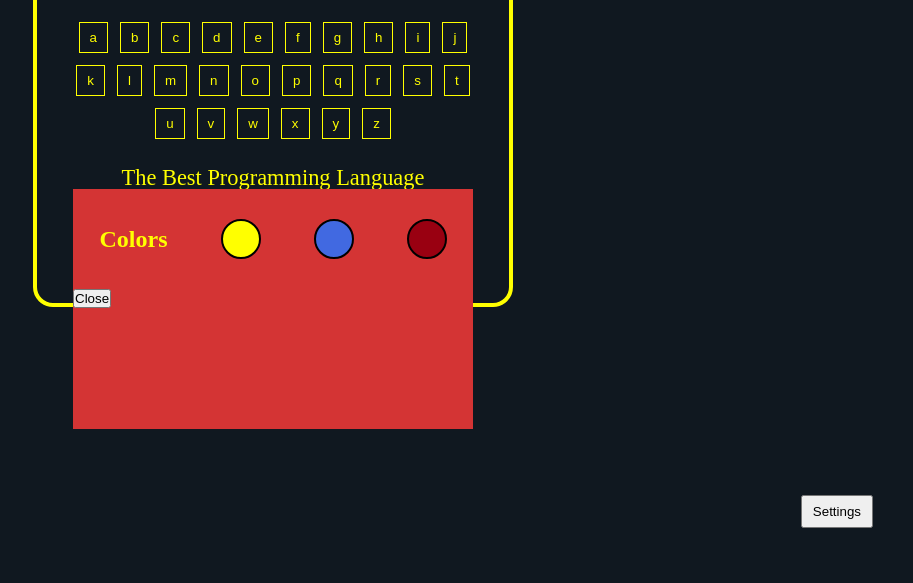
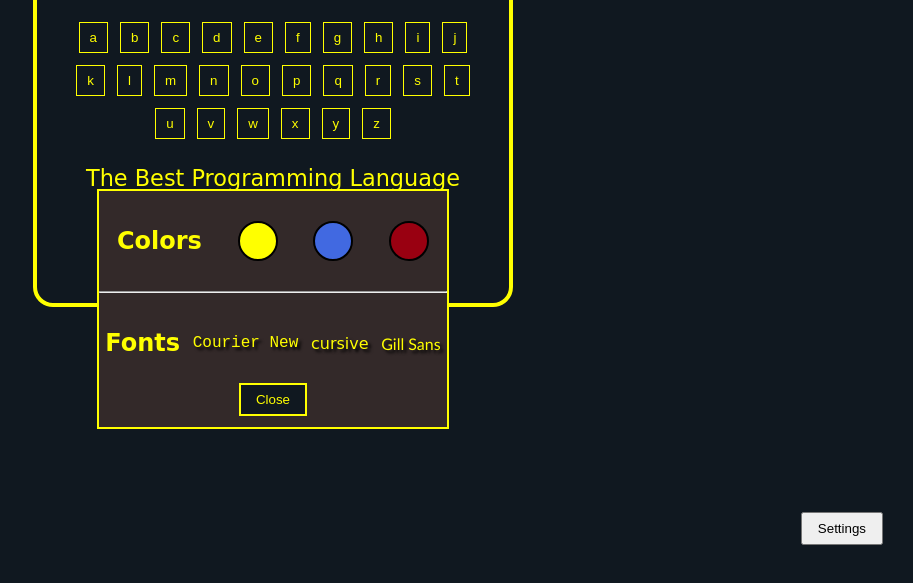
Before and after one commit to HasanKanaya/hangman, a plain HTML site: page index.html in a window 1280 px wide. Both pictures are taken after a click on the button "Settings". Shown: the part 205-788 px from the top of the page, without its empty margins (367-1280 px from the left). Drawn offline with Linux system fonts and the light colour scheme.

Commit message:
Added the font feature and local storage for both fonts and colors

```diff
--- a/index.html
+++ b/index.html
@@ -50,7 +50,16 @@
         <div data-color="royalblue" class="colorTwo"></div>
         <div data-color="white" class="colorThree"></div>
       </div>
-      <button class="closeSettings">Close</button>
+      <hr />
+      <div class="fonts">
+        <h2>Fonts</h2>
+        <div class="CourierNew">Courier New</div>
+        <div class="cursive">cursive</div>
+        <div class="GillSans">Gill Sans</div>
+      </div>
+      <div class="donothing">
+        <button class="closeSettings">Close</button>
+      </div>
     </div>
     <button class="settings">Settings</button>
     <script src="jquery-3.6.0.min.js"></script>
--- a/script.js
+++ b/script.js
@@ -12,9 +12,23 @@ let solution = document.querySelector(".solution");
 let lives = document.querySelector(".lives");
 // Variables
 
-console.log(questions[randomPick]);
-console.log(answers[randomPick]);
-console.log(randomPick);
+// Get Data from Local Stoarge
+if (localStorage.getItem("color") != null) {
+  let colorValue = localStorage.getItem("color");
+  // Body
+  document.body.classList.add(colorValue);
+  // Letters
+  letters.forEach((e) => {
+    e.classList.add(colorValue);
+  });
+  // Border Shape
+  document.querySelector(".shape").classList.add(colorValue);
+}
+
+if (localStorage.getItem("color") != null) {
+  document.body.classList.add(localStorage.getItem("font"));
+}
+// Get Data from Local Stoarge
 
 // put to the code
 let keyQuestion = questions[randomPick];
@@ -83,7 +97,7 @@ $("button.closeSettings").on("click", function () {
 });
 // Settings
 
-// Color Settings
+// Colors Settings
 let settingsColors = document.querySelectorAll(".settings .colors div");
 let allColors = [];
 
@@ -104,7 +118,33 @@ settingsColors.forEach((e) => {
     x.classList.remove(...allColors);
     x.classList.add(this.getAttribute("data-color"));
     // Elements
+
+    // Local Stoarge
+    localStorage.setItem("color", this.getAttribute("data-color"));
+    // Local Stoarge
   });
 });
 
-// Color Settings
+// Colors Settings
+
+// Fonts Settings
+let settingsFonts = document.querySelectorAll(".settings .fonts div");
+let allFonts = [];
+
+settingsFonts.forEach((e) => {
+  console.log(e.classList.item(0));
+  allFonts.push(e.classList.item(0));
+  e.addEventListener("click", function () {
+    // Elements
+    // Body
+    document.body.classList.remove(...allFonts);
+    document.body.classList.add(this.classList.item(0));
+    // Elements
+
+    // Local Stoarge
+    localStorage.setItem("font", this.classList.item(0));
+    // Local Stoarge
+  });
+});
+
+// Fonts Settings
--- a/style.scss
+++ b/style.scss
@@ -3,15 +3,6 @@
   padding: 0;
   box-sizing: border-box;
 }
-
-// First choose
-// #101820ff, yellow;
-
-// Second choose
-// #fdbf89, royalblue
-
-// Third choice
-// #fcf6f5ff, #990011ff
 
 $textColor: yellow;
 $secondColor: #101820ff;
@@ -19,6 +10,7 @@ $secondColor: #101820ff;
 body {
   background-color: $secondColor;
   color: $textColor;
+  font-family: cursive;
 }
 
 @mixin centering($content, $dir) {
@@ -68,9 +60,10 @@ body {
 }
 
 div.settings {
-  width: 25em;
+  width: 22em;
   height: 15em;
-  background-color: rgb(212, 52, 52);
+  background-color: rgb(51, 41, 41);
+  border: 2px solid yellow;
   position: relative;
   margin: -230px auto;
   opacity: 0;
@@ -78,9 +71,9 @@ div.settings {
 
 button.settings {
   position: absolute;
-  right: 3em;
-  bottom: 5em;
-  padding: 7px 10px;
+  right: 30px;
+  bottom: 50px;
+  padding: 7px 15px;
   cursor: pointer;
 }
 
@@ -88,9 +81,7 @@ button.settings {
 .settings {
   .colors {
     height: 100px;
-    display: flex;
-    justify-content: space-around;
-    align-items: center;
+    @include centering(space-around, row);
     div {
       width: 40px;
       height: 40px;
@@ -108,24 +99,52 @@ button.settings {
       background-color: #990011ff;
     }
   }
+  .fonts {
+    @include centering(space-around, rows);
+    height: 100px;
+    div {
+      text-shadow: 3px 3px 3px black;
+      cursor: pointer;
+    }
+  }
+  .donothing {
+    background-color: blue;
+    width: fit-content;
+    margin: -10px auto;
+    .closeSettings {
+      cursor: pointer;
+      padding: 7px 15px;
+      background-color: #101820ff;
+      color: yellow;
+      border: 2px solid yellow;
+    }
+  }
 }
-
 .yellow {
   background-color: #101820ff !important;
   color: yellow !important;
   border-color: yellow !important;
 }
-
 .royalblue {
   background-color: royalblue !important;
   color: #eee !important;
   border-color: #eee !important;
 }
-
 .white {
   background-color: #990011ff !important;
   color: Turquoise !important;
   border-color: Turquoise !important;
 }
+// Colors feature
 
-// Colors feature
+// Fonts feature
+.cursive {
+  font-family: cursive;
+}
+.CourierNew {
+  font-family: "Courier New", Courier;
+}
+.GillSans {
+  font-family: "Gill Sans", "Gill Sans MT", Calibri;
+}
+// Fonts feature
```
Also changed, not shown: style.css, 1 other file.
